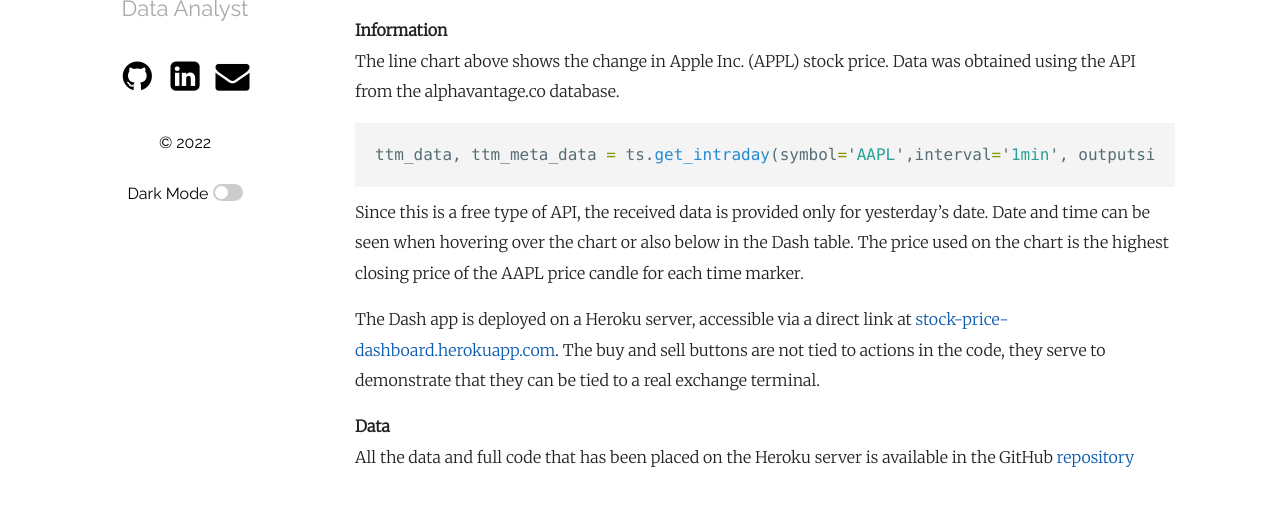
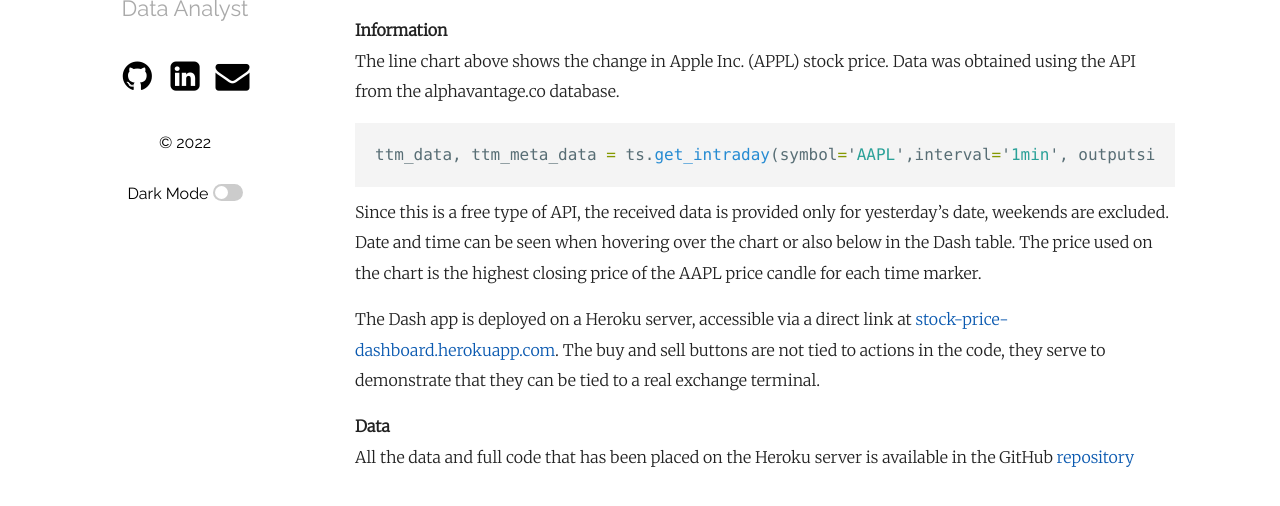
Before and after one commit to JanCinis/jancinis.github.io, a Jekyll site: the page built from _posts/2022-07-08-post_03.markdown, in a window 1280 px wide and 900 px high, scrolled down 596 px, cut to the strip 383-889 px from the top of the window. Built offline with Jekyll 4.4.1, drawn with Linux system fonts in a browser that asks for light colours.

Commit message:
description updated

````diff
--- a/_posts/2022-07-08-post_03.markdown
+++ b/_posts/2022-07-08-post_03.markdown
@@ -7,12 +7,13 @@ categories: Python
 Dash app, Alphavantage API, Line Graph, Dash Table
 
 <iframe src="https://stock-price-dashboard.herokuapp.com/" height="800px" width="100%" style="border:none;"></iframe>
+
 **Information**
 The line chart above shows the change in Apple Inc. (APPL) stock price. Data was obtained using the API from the alphavantage.co database.
 ```python
 ttm_data, ttm_meta_data = ts.get_intraday(symbol='AAPL',interval='1min', outputsize='compact')
 ```
-Since this is a free type of API, the received data is provided only for yesterday's date. Date and time can be seen when hovering over the chart or also below in the Dash table. The price used on the chart is the highest closing price of the AAPL price candle for each time marker.
+Since this is a free type of API, the received data is provided only for yesterday's date, weekends are excluded. Date and time can be seen when hovering over the chart or also below in the Dash table. The price used on the chart is the highest closing price of the AAPL price candle for each time marker.
 
 The Dash app is deployed on a Heroku server, accessible via a direct link at <a href="https://stock-price-dashboard.herokuapp.com/" target="_blank">stock-price-dashboard.herokuapp.com</a>. The buy and sell buttons are not tied to actions in the code, they serve to demonstrate that they can be tied to a real exchange terminal.
 
````
